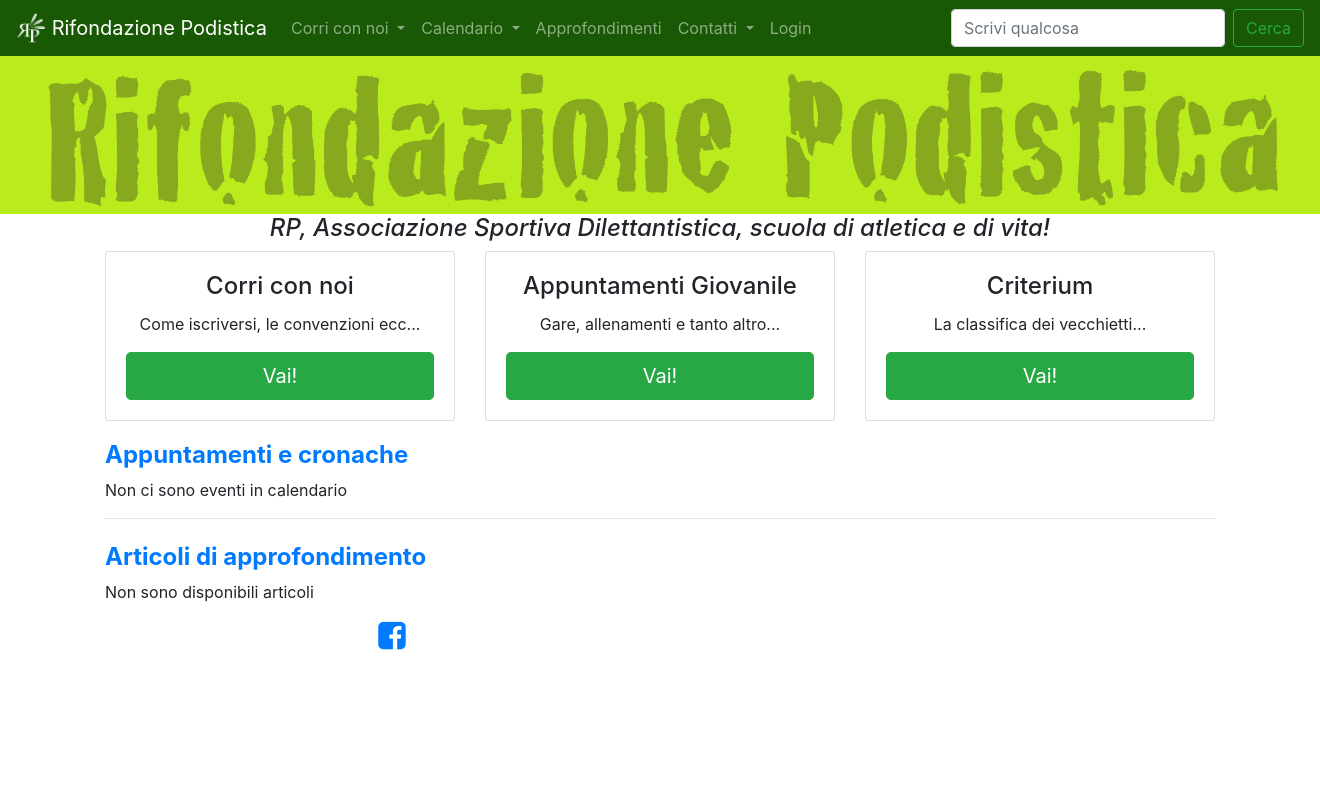
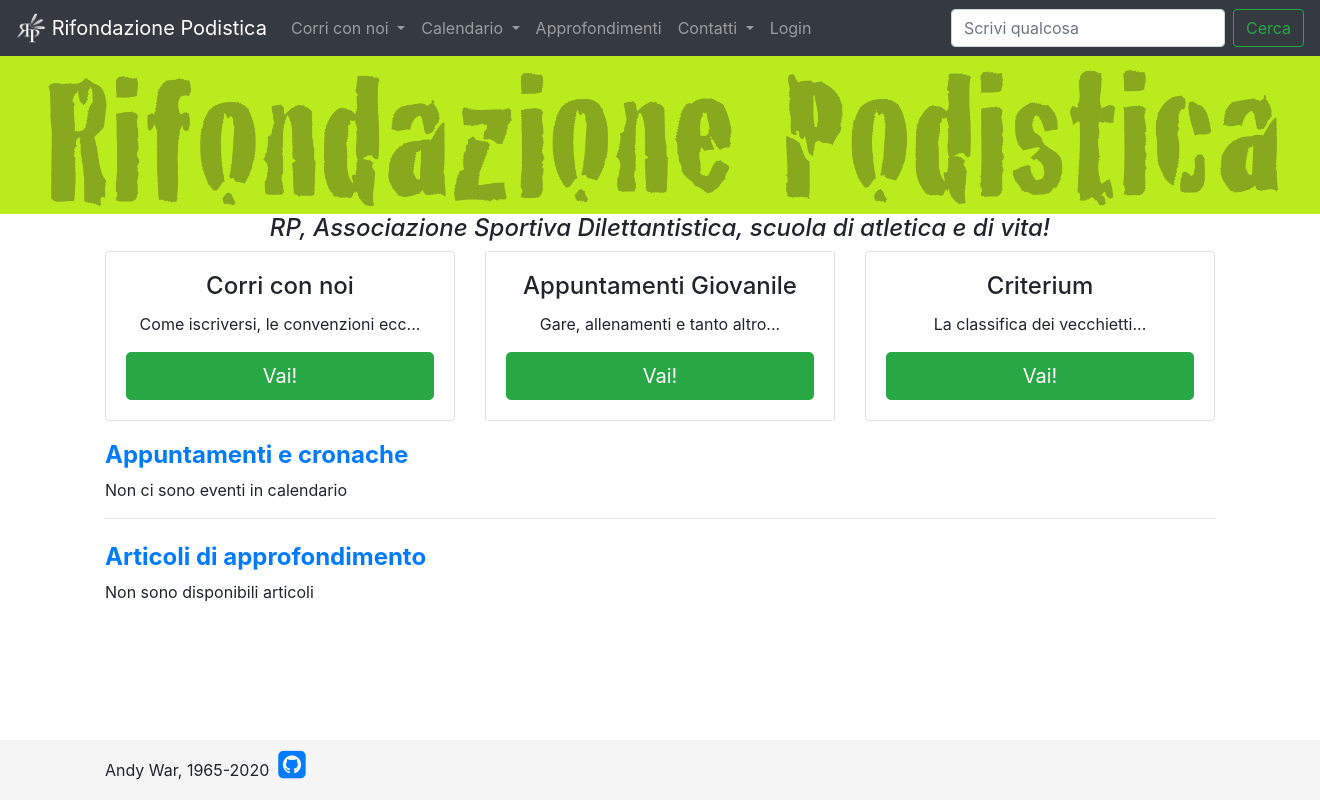
Before and after one commit to andywar65/project_repo, a Django app: template project/templates/home.html in a window 1320 px wide; the page is wider, and only the part inside the window is pictured. Run offline with Django 3.2, Linux system fonts and the light colour scheme; the template is opened without the code that fills it, so the values that code supplies are empty; parts of the project's set-up code (start-up, migrations or seed data) failed here and were passed over; some libraries are stand-ins or nearby versions.

Commit message:
styling navbar and footer templates

```diff
--- /dev/null
+++ b/project/static/css/base.css
@@ -0,0 +1,23 @@
+/*
+    Project frontend styles
+*/
+
+/* Sticky footer styles
+-------------------------------------------------- */
+html {
+  position: relative;
+  min-height: 100%;
+}
+body {
+  /* Margin bottom by footer height */
+  margin-bottom: 60px;
+}
+.footer {
+  position: absolute;
+  bottom: 0;
+  width: 100%;
+  /* Set the fixed height of the footer here */
+  height: 60px;
+  line-height: 60px; /* Vertically center the text there */
+  background-color: #f5f5f5;
+}
--- a/project/templates/footer.html
+++ b/project/templates/footer.html
@@ -1,7 +1,7 @@
 <footer class="footer mt-auto">
   <div class="container">
-    <span style="color: rgba(255,255,255,.5); ">Rifondazione Podistica, 1996-{% now 'Y' %}&nbsp;
-      <a href="https://www.facebook.com/rifondazionepodistica"><i id="social-fb" class="fa fa-facebook-square fa-2x"></i></a>
+    <span>Andy War, 1965-{% now 'Y' %}&nbsp;
+      <a href="https://github.com/andywar65"><i id="social-fb" class="fa fa-github-square fa-2x"></i></a>
     </span>
   </div>
 </footer>
--- a/project/templates/navbar.html
+++ b/project/templates/navbar.html
@@ -1,6 +1,6 @@
 {% load static %}
 <header>
-  <nav class="navbar fixed-top navbar-expand-lg navbar-dark" style="background-color: #195905;">
+  <nav class="navbar navbar-expand-md navbar-dark fixed-top bg-dark">
     <a class="navbar-brand" href="/">
       <img src="{% static "images/logo_rp.png" %}" width="30" height="30" class="d-inline-block align-top" alt="Logo RP">
       Rifondazione Podistica
```
